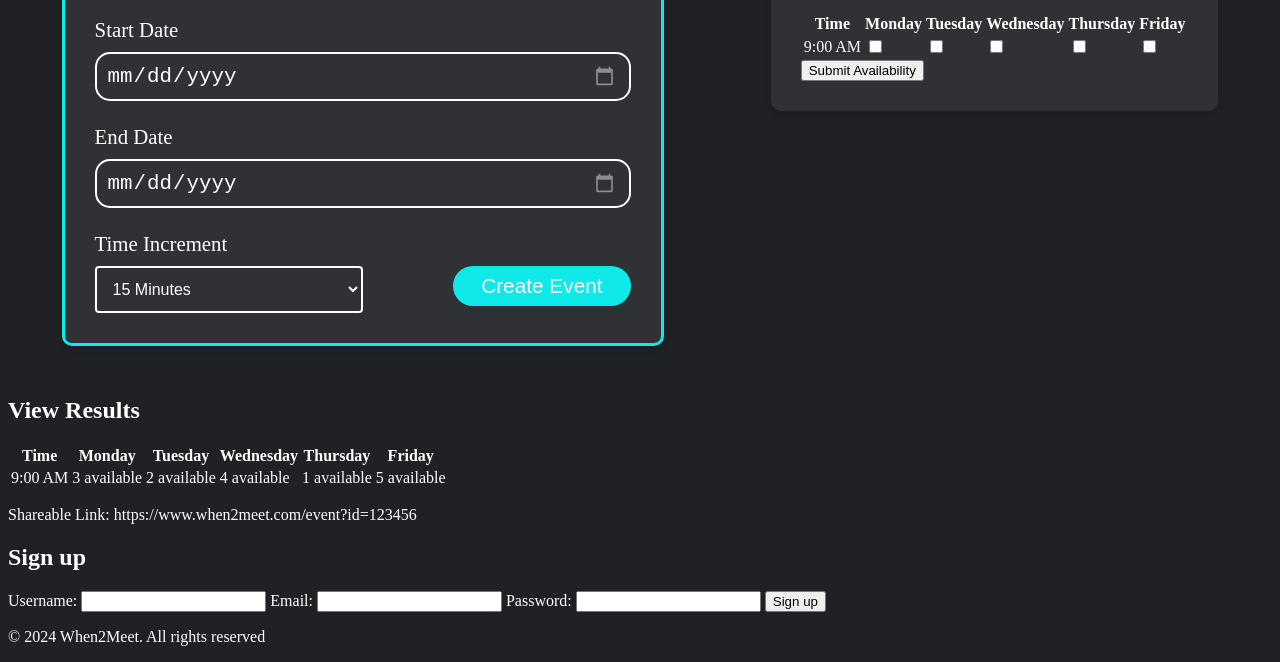
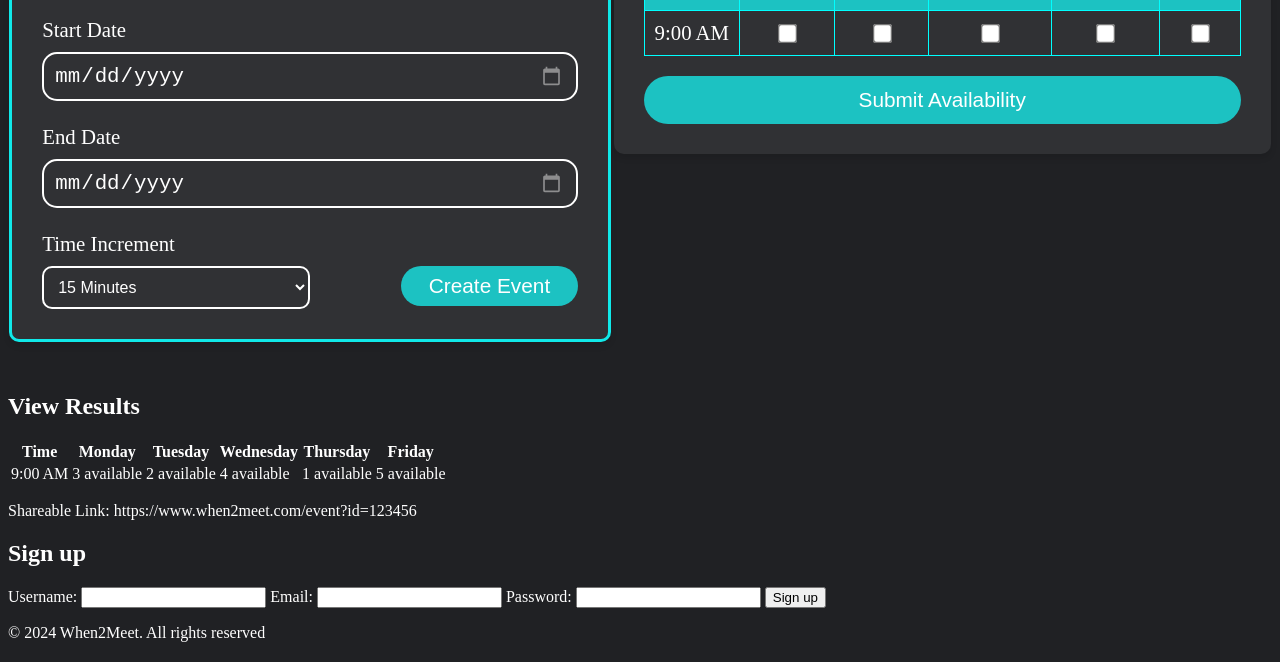
Before and after one commit to AmrMahmoud28/CPIT405-Activity2, a plain HTML site: page index.html in a window 1280 px wide. Shown: the part 452-1114 px from the top of the page. Drawn offline with Linux system fonts and the light colour scheme.

Commit message:
added a style to the input availability form

```diff
--- a/styles.css
+++ b/styles.css
@@ -1,6 +1,24 @@
+html{
+    scroll-behavior: smooth;
+}
+
 body {
     background-color: #202124;
     color: white;
+    overflow: overlay;
+}
+
+::-webkit-scrollbar{
+    width: 9px;
+}
+
+::-webkit-scrollbar-thumb {
+    background: #888;
+    border-radius: 20px;
+}
+
+::-webkit-scrollbar-thumb:hover {
+    background: #10e9e9;
 }
 
 a {
@@ -137,14 +155,13 @@ input[type="date"]::-webkit-calendar-picker-indicator:hover {
 #createEventForm input[type="submit"] {
     display: block;
     float: right;
-    background-color: #10e9e9;
+    background-color: #1cc2c2;
     color: white;
     border: none;
     padding: 8px 28px;
     border-radius: 24px;
     cursor: pointer;
     font-size: 1.3rem;
-    transition: 0.2s ease;
 }
 
 #createEventForm input[type="submit"]:hover {
@@ -154,9 +171,9 @@ input[type="date"]::-webkit-calendar-picker-indicator:hover {
 
 #createEventForm select {
     width: 50%;
-    padding: 12px;
+    padding: 10px;
     border: 2px solid white;
-    border-radius: 4px;
+    border-radius: 10px;
     font-size: 1rem;
     background-color: #303134;
     color: white;
@@ -164,17 +181,57 @@ input[type="date"]::-webkit-calendar-picker-indicator:hover {
     transition: 0.3s ease;
 }
 
-/* Hover effect */
 #createEventForm select:hover {
     border-color: #10e9e9;
 }
 
-/* Focus effect */
 #createEventForm select:focus {
-    border-color: #1cc2c2;
+    border-color: #10e9e9;
     outline: none;
 }
 
 /* ======================================================================= */
 
-#availabilityForm {}
+#availabilityForm table {
+    border-collapse: collapse;
+    margin-bottom: 20px;
+    border-radius: 24px;
+}
+
+#availabilityForm th,
+#availabilityForm td {
+    padding: 10px;
+    border: 1px solid #00ffff;
+    font-size: 1.3rem;
+}
+
+#availabilityForm th {
+    background-color: #1cc2c2;
+}
+
+#availabilityForm td {
+    background-color: transparent;
+    text-align: center;
+}
+
+#availabilityForm input[type="checkbox"] {
+    transform: scale(1.5);
+    cursor: pointer;
+}
+
+#availabilityForm input[type="submit"] {
+    display: block;
+    width: 100%;
+    padding: 12px;
+    background-color: #1cc2c2;
+    color: white;
+    font-size: 1.3rem;
+    border: none;
+    border-radius: 24px;
+    cursor: pointer;
+}
+
+#availabilityForm input[type="submit"]:hover {
+    background-color: #00ffff;
+    transition: 0.2s ease;
+}
```
